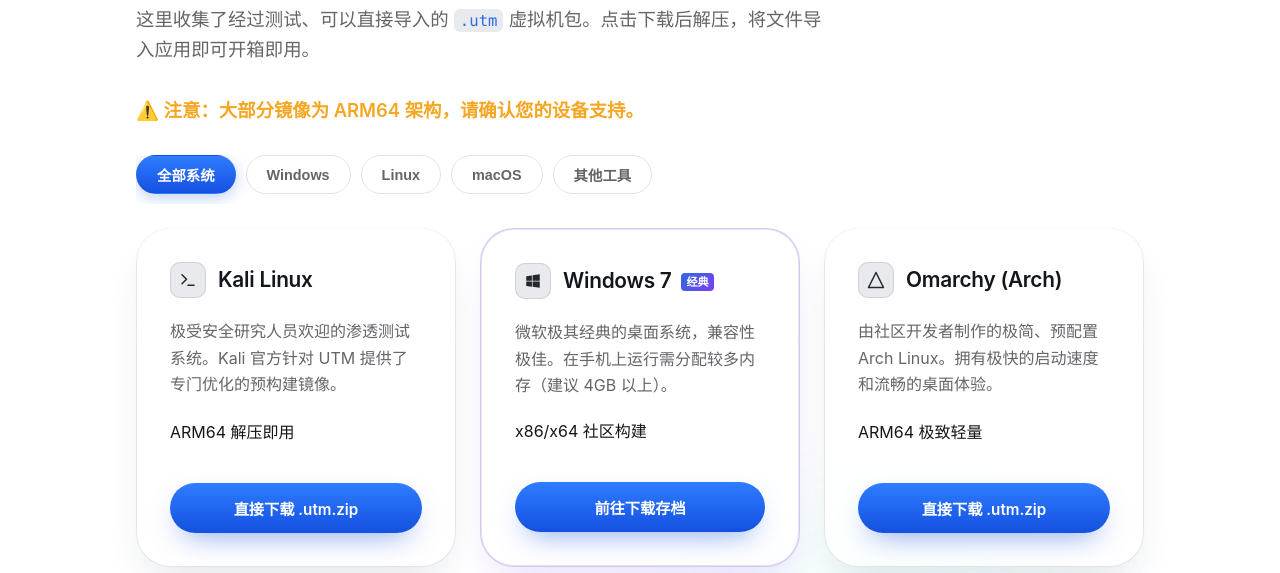
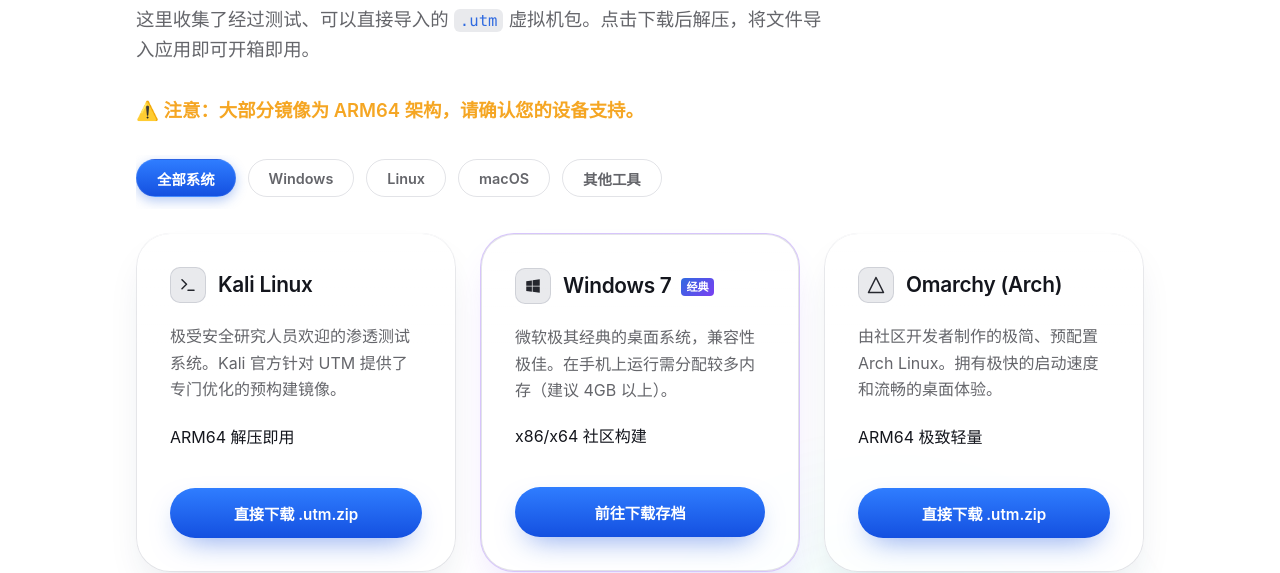
Before and after one commit to MaiHaobo/PC-on-iPhone-Website, a React app: page gallery.html in a window 1280 px wide. Shown: the part 239-812 px from the top of the page. Built offline with nearby package versions, Linux system fonts and the light colour scheme.

Commit message:
更新 gallery.html

```diff
--- a/gallery.html
+++ b/gallery.html
@@ -23,24 +23,32 @@
         color: var(--tint);
       }
 
-      /* 💡 分类标签栏样式 */
+      /* 💡 修复后的分类标签栏样式 */
       .filter-bar {
         display: flex;
-        gap: 10px;
+        gap: 12px;
         overflow-x: auto;
-        padding-bottom: 10px;
+        padding-block: 4px; /* 给阴影留出空间 */
+        padding-bottom: 12px;
         margin-bottom: 24px;
-        scrollbar-width: none; /* 隐藏滚动条 */
+        scrollbar-width: none;
+        align-items: center; /* 确保子元素垂直居中对齐 */
       }
       .filter-bar::-webkit-scrollbar {
         display: none;
       }
+
       .filter-btn {
+        display: inline-flex; /* 强制弹性布局以居中文字 */
+        align-items: center;  /* 垂直居中 */
+        justify-content: center; /* 水平居中 */
+        height: 38px; /* 强制固定高度，防止高低不平 */
         background: var(--glass-bg);
         border: 1px solid var(--hairline);
         color: var(--ink-soft);
-        padding: 8px 20px;
+        padding: 0 20px; /* 去掉上下 padding，由 height 控制 */
         border-radius: 999px;
+        font-family: inherit; /* 统一字体 */
         font-size: 0.9rem;
         font-weight: 600;
         cursor: pointer;
@@ -48,15 +56,18 @@
         transition: all 0.2s ease;
         backdrop-filter: blur(10px);
         -webkit-backdrop-filter: blur(10px);
+        box-sizing: border-box; /* 确保边框不会撑大按钮 */
       }
+
       .filter-btn:hover {
         background: var(--lift-strong);
       }
+
       .filter-btn.active {
         background: linear-gradient(180deg, #2f7dff, #1450e0);
         color: #fff;
-        border-color: transparent;
-        box-shadow: 0 4px 15px rgba(47, 106, 224, 0.3);
+        border-color: rgba(255, 255, 255, 0.1); /* 保留一点点浅色边框，让高光更自然 */
+        box-shadow: 0 4px 12px rgba(47, 106, 224, 0.35); /* 调整阴影，不再显得臃肿 */
       }
 
       /* 💡 卡片隐藏/显示动画 */
```
